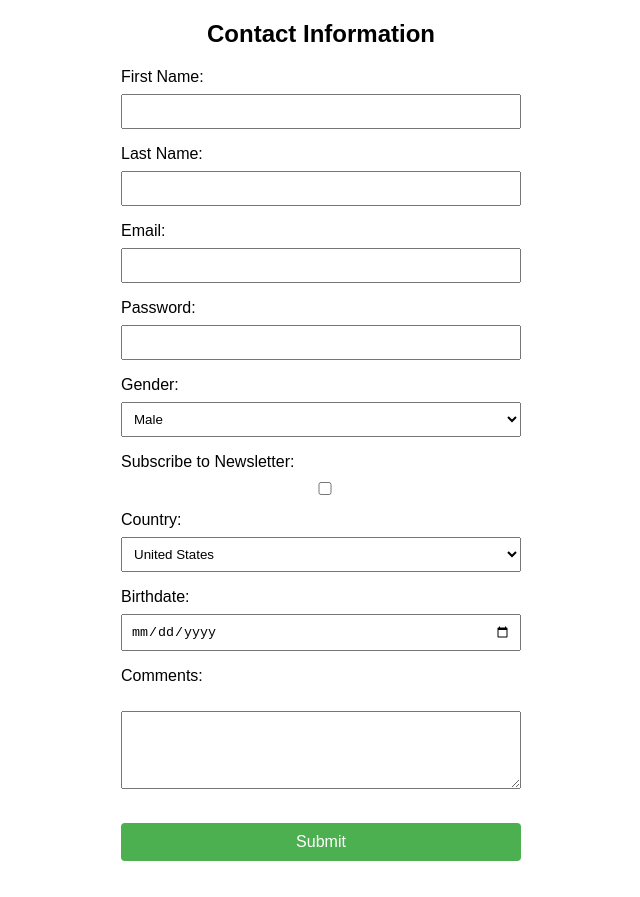
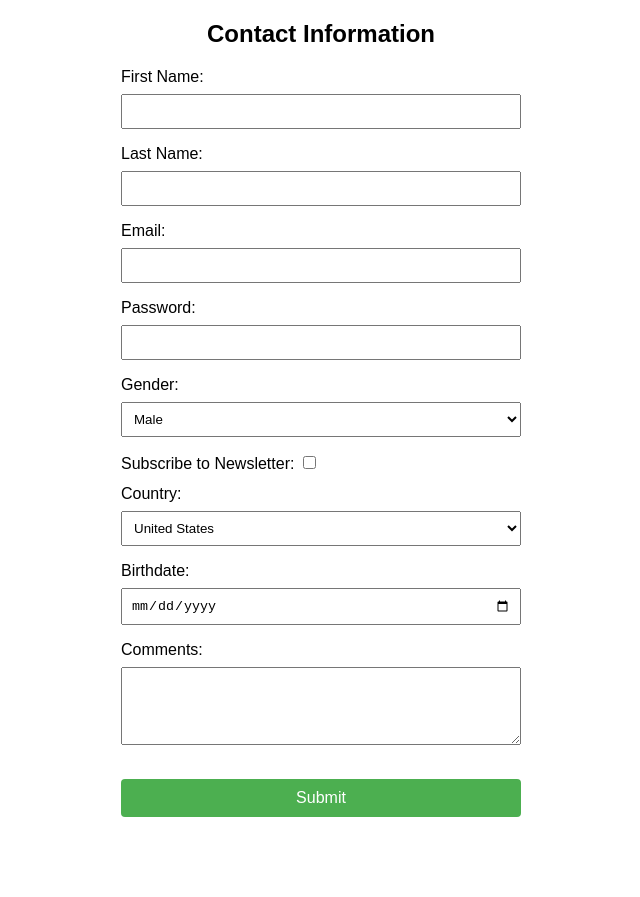
Before and after one commit to harshvaidya4/HarshVaidya4.github.io, a plain HTML site: page form.html in a window 1280 px wide. Shown: the whole page, without its empty margins (319-959 px from the left). After the commit the page ends 853 px from the top, so only its background shows below. Drawn offline with Linux system fonts and the light colour scheme.

Commit message:
Final updates for unit 2
Made some more updates to the index.html page and form.html page

```diff
--- a/form.html
+++ b/form.html
@@ -21,7 +21,7 @@
         }
 
         label {
-            display: block;
+            display: inline-block;
             margin-bottom: 8px;
         }
 
@@ -34,9 +34,8 @@
             box-sizing: border-box;
         }
 
-        input[type="radio"],
         input[type="checkbox"] {
-            margin-right: 5px;
+            width: auto;
         }
 
         textarea {
```
Also changed, not shown: index.html (+3 -3 lines).
